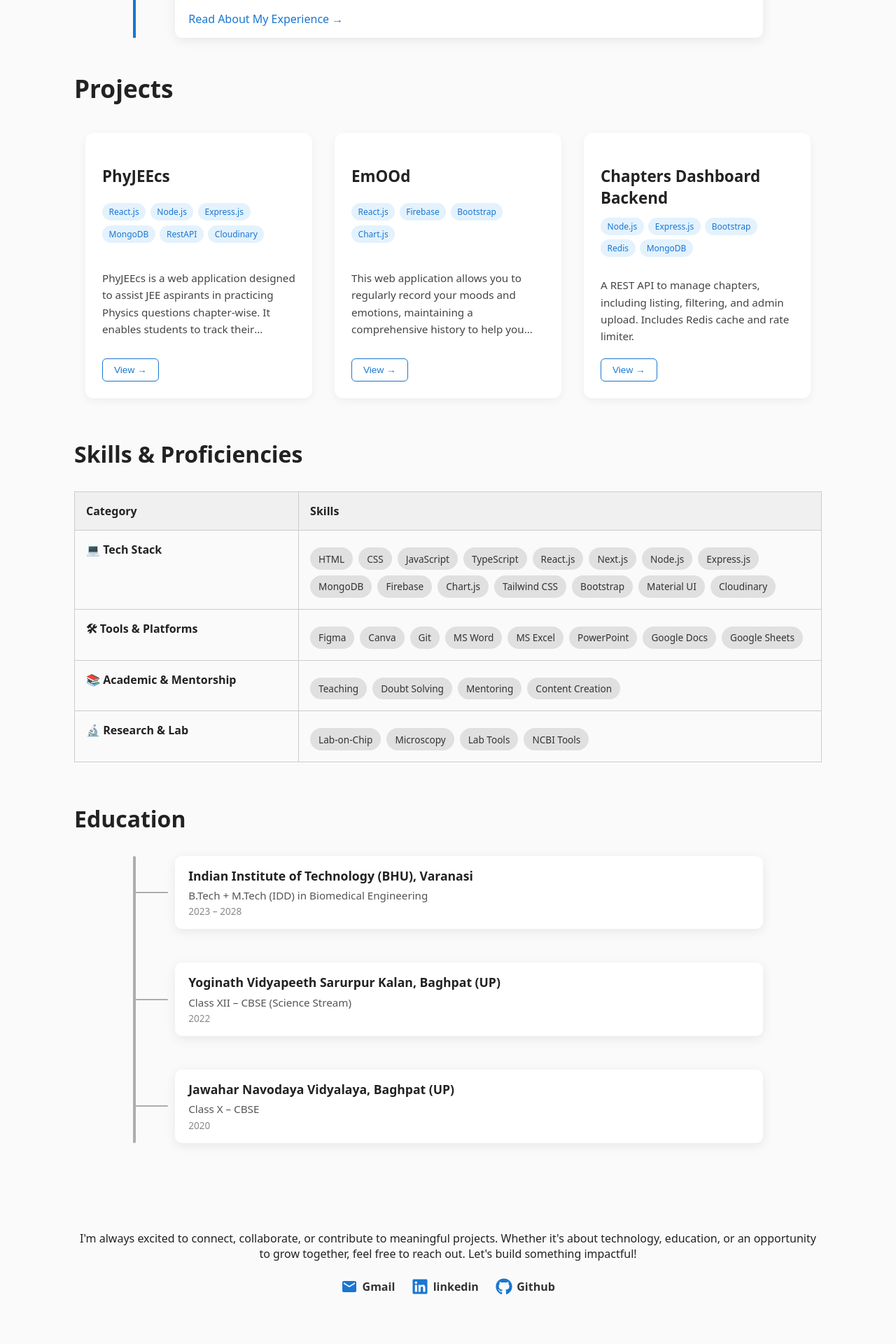
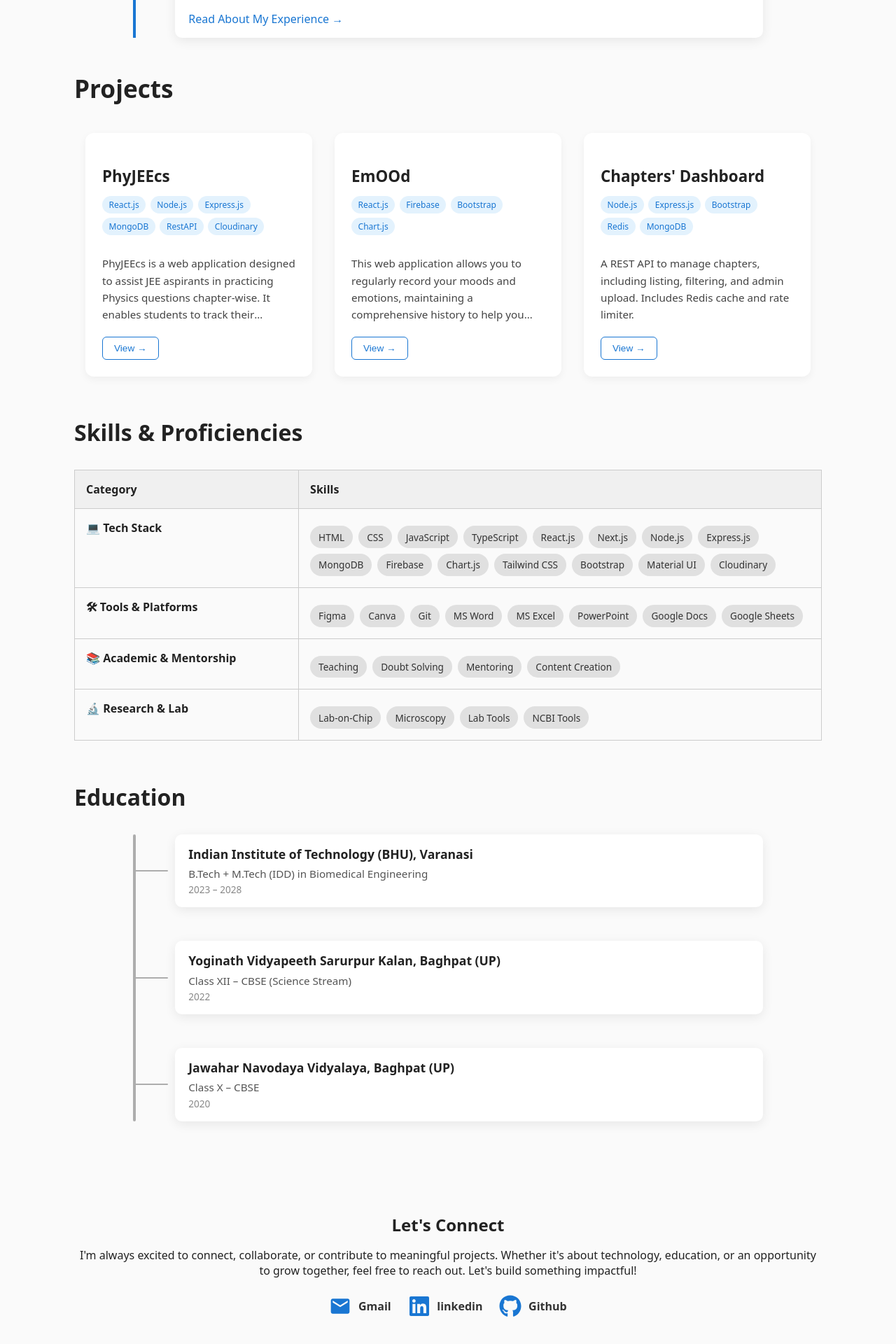
Before and after one commit to chiragmalik2612/chiragmalikpf, a React (Vite) app: page / in a window 1280 px wide. Shown: the part 1167-3087 px from the top of the page at 70% size. Before the commit the page ends 3065 px from the top, so only its background shows below. Built offline with nearby package versions, Linux system fonts and the light colour scheme.

Commit message:
UI improved, projects Link added

```diff
--- a/src/components/ContactSection.jsx
+++ b/src/components/ContactSection.jsx
@@ -5,6 +5,7 @@ import { FaLinkedin, FaGithub } from "react-icons/fa";
 
 const ContactSection = () => (
   <section className={styles.section} id="contact">
+    <h1 className={styles.title}>Let's Connect</h1>
     <h2 className={styles.heading}>
       I'm always excited to connect, collaborate, or contribute to meaningful
       projects. Whether it's about technology, education, or an opportunity to
--- a/src/components/ContactSection.module.css
+++ b/src/components/ContactSection.module.css
@@ -1,7 +1,15 @@
 .section {
   padding: 1rem;
   margin-top: 6rem;
+  margin-bottom: 6rem;
   /* background-color: #fff; */
+}
+
+.title {
+  font-size: 1.5rem;
+  font-weight: 600;
+  text-align: center;
+  margin-bottom: 1rem;
 }
 
 .heading {
@@ -22,7 +30,7 @@
 .item {
   display: flex;
   align-items: center;
-  gap: 0.4rem;
+  gap: 0.6rem;
   font-size: 1rem;
   color: #333;
   cursor: pointer;
@@ -35,7 +43,7 @@
 }
 
 .icon {
-  font-size: 1.5rem;
+  font-size: 2rem;
   color: #1976d2;
   transition: color 0.2s ease;
 }
--- a/src/components/ProjectDetail.module.css
+++ b/src/components/ProjectDetail.module.css
@@ -23,12 +23,12 @@
 
 .links a {
   text-decoration: none;
-  color: grey;
+  color: black;
   /* background-color: #0077ff; */
-  padding: 0.5rem 1rem;
+  padding: 0.3rem 0.6rem;
   border-radius: 6px;
   border: 1px solid gray;
-  font-weight: bold;
+  /* font-weight: bold; */
   transition: #fff 0.2s ease;
 }
 
--- a/src/data/projects.js
+++ b/src/data/projects.js
@@ -14,8 +14,7 @@ export const projects = [
     ],
     liveLink: "https://phyjeecs.vercel.app/",
     githubLink: "https://github.com/Abhi-shek26/PhyJEEcs",
-    challenges:
-      "Integrating performance tracking with chapter-wise filtering required custom backend design. Learned how to build scalable APIs and effective data structures for attempt tracking.",
+    challenges: "",
   },
   {
     title: "EmOOd",
@@ -25,18 +24,16 @@ export const projects = [
     techStack: ["React.js", "Firebase", "Bootstrap", "Chart.js"],
     liveLink: "#",
     githubLink: "https://github.com/chiragmalik2612/EmOOd",
-    challenges:
-      "Designing an intuitive mood tracking UI was challenging. Learned how to use Chart.js effectively for visual analytics and how to structure emotional data in Firebase.",
+    challenges: "",
   },
   {
-    title: "Chapters Dashboard Backend",
+    title: "Chapters' Dashboard",
     slug: "chapters-dashboard-backend",
     description:
       "A REST API to manage chapters, including listing, filtering, and admin upload. Includes Redis cache and rate limiter.",
     techStack: ["Node.js", "Express.js", "Bootstrap", "Redis", "MongoDB"],
     liveLink: "https://mgo-chapdashbe.onrender.com/",
     githubLink: "https://github.com/chiragmalik2612/mgo-chapdashBE",
-    challenges:
-      "Designing an intuitive mood tracking UI was challenging. Learned how to use Chart.js effectively for visual analytics and how to structure emotional data in Firebase.",
+    challenges: "",
   },
 ];
```
